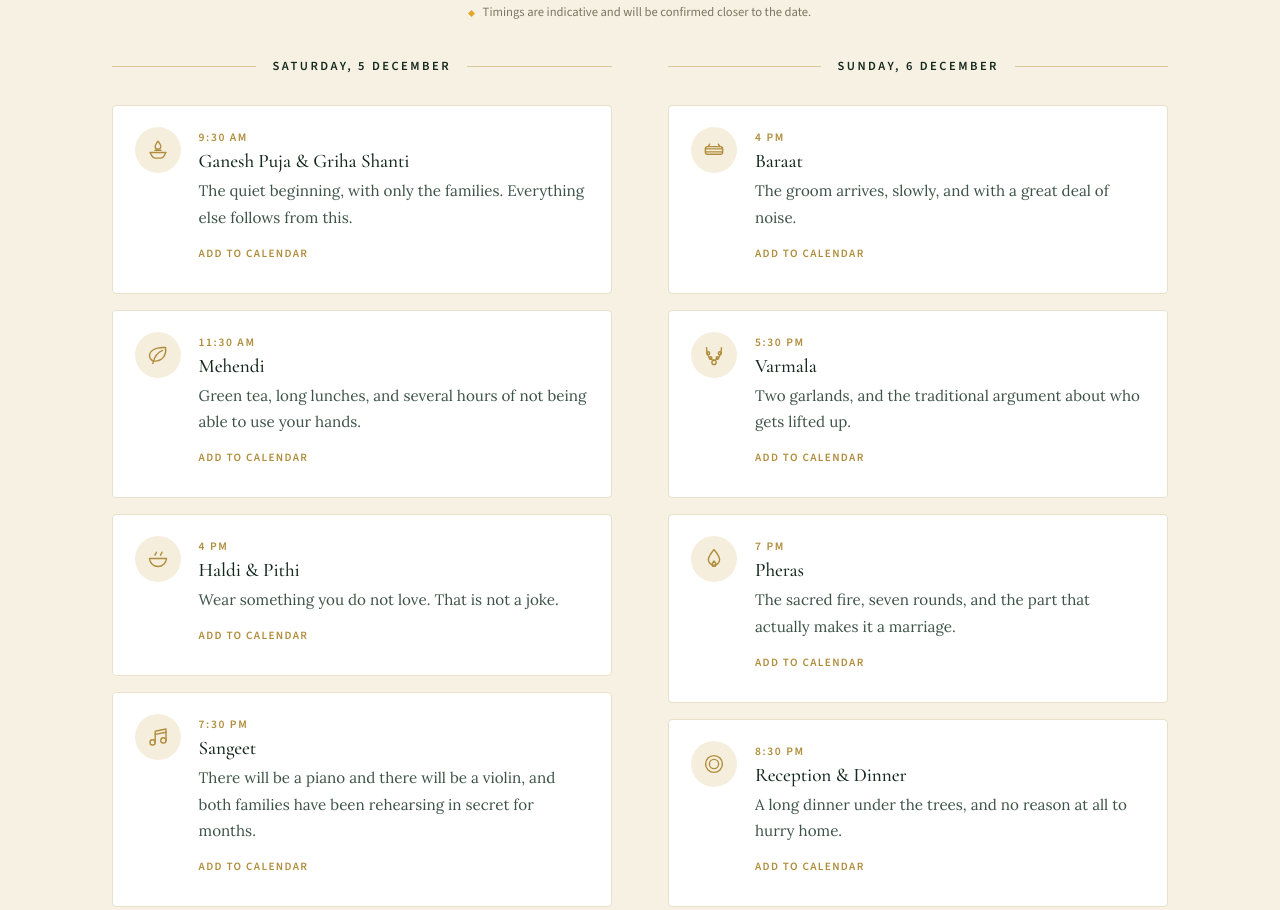
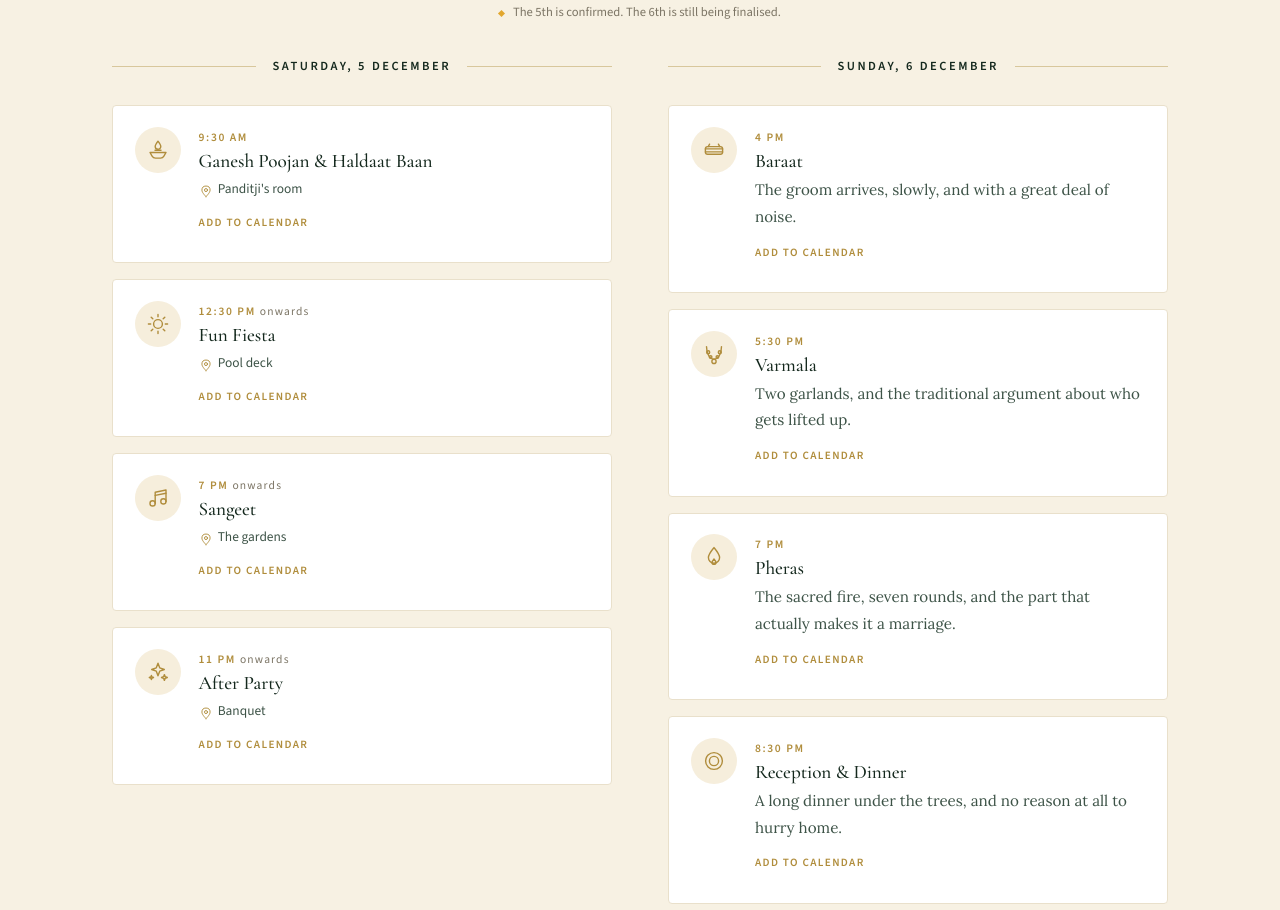
Before and after one commit to foreverVIDHyou/foreverVIDHyou.github.io, a plain HTML site: page index.html in a window 1280 px wide. Shown: the part 1530-2440 px from the top of the page. Drawn offline with nearby package versions, Linux system fonts and the light colour scheme.

Commit message:
Update site, 2026-09-02

```diff
--- a/assets/css/site.css
+++ b/assets/css/site.css
@@ -528,7 +528,21 @@ p  { margin: 0 0 1.05em; }
   letter-spacing: .14em; text-transform: uppercase; color: var(--gold);
   margin: 0 0 .25em;
 }
-.ev-b h4 { margin-bottom: .3em; }
+.ev-t i {
+  font-style: normal; font-weight: 400; letter-spacing: .1em;
+  color: var(--ink-3); text-transform: lowercase;
+}
+.ev-b h4 { margin-bottom: .25em; }
+
+/* the room or lawn a function happens in, under its name */
+.ev-v {
+  display: flex; align-items: center; gap: .38em;
+  font-family: var(--ui); font-size: .84rem; color: var(--ink-2);
+  margin: 0 0 .4em;
+}
+.ev-pin { flex: 0 0 auto; width: 14px; height: 14px; color: var(--gold); }
+.ev-pin svg { width: 14px; height: 14px; }
+
 .ev-d { color: var(--ink-2); font-size: .95rem; margin: 0 0 .35em; }
 
 /* inline-block with real padding: as a bare inline link this was a 17px tap
--- a/index.html
+++ b/index.html
@@ -34,7 +34,7 @@
 <link rel="preconnect" href="https://fonts.googleapis.com">
 <link rel="preconnect" href="https://fonts.gstatic.com" crossorigin>
 <link rel="stylesheet" href="https://fonts.googleapis.com/css2?family=Cormorant+Garamond:ital,wght@0,300;0,400;0,500;0,600;1,300;1,400&family=Lora:ital,wght@0,400;0,500;1,400&family=Source+Sans+3:wght@400;600&family=Great+Vibes&family=Noto+Serif+Devanagari:wght@400;500;600&display=swap">
-<link rel="stylesheet" href="assets/css/site.css?v=0813518d">
+<link rel="stylesheet" href="assets/css/site.css?v=fbeb4627">
 
 <script>
   try {
@@ -145,7 +145,7 @@ aria-current="page"><span class="l" data-l="en">Invitation</span><span class="l"
   <div class="wrap">
     <p class="eyebrow"><span class="l" data-l="en">Two days, one wedding</span><span class="l" data-l="hi" lang="hi">दो दिन, एक विवाह</span></p>
 <h2><span class="l" data-l="en">The Celebrations</span><span class="l" data-l="hi" lang="hi">समारोह</span></h2>
-    <p class="draft-note"><span class="l" data-l="en">Timings are indicative and will be confirmed closer to the date.</span><span class="l" data-l="hi" lang="hi">समय अनुमानित है, तारीख़ के क़रीब पक्का कर दिया जाएगा।</span></p>
+    <p class="draft-note"><span class="l" data-l="en">The 5th is confirmed. The 6th is still being finalised.</span><span class="l" data-l="hi" lang="hi">५ तारीख़ तय है। ६ तारीख़ का कार्यक्रम अभी तय हो रहा है।</span></p>
 
     <div class="days">
       <div class="day">
@@ -157,39 +157,44 @@ aria-current="page"><span class="l" data-l="en">Invitation</span><span class="l"
     <path d="M4 14.5h16l-2.1 3.6a4 4 0 0 1-3.4 2h-5a4 4 0 0 1-3.4-2Z"/>
     <path d="M9 12.2h6"/></svg></span>
             <div class="ev-b">
-              <p class="ev-t"><span class="l" data-l="en">9:30 am</span><span class="l" data-l="hi" lang="hi">सुबह ९:३०</span></p>
-              <h4><span class="l" data-l="en">Ganesh Puja &amp; Griha Shanti</span><span class="l" data-l="hi" lang="hi">गणेश पूजा एवं गृह शांति</span></h4>
-              <p class="ev-d"><span class="l" data-l="en">The quiet beginning, with only the families. Everything else follows from this.</span><span class="l" data-l="hi" lang="hi">शांत शुरुआत, केवल परिवारजनों के साथ। बाकी सब कुछ इसी के बाद।</span></p>
+              <p class="ev-t">
+                <span class="l" data-l="en">9:30 am</span><span class="l" data-l="hi" lang="hi">सुबह ९:३०</span>              </p>
+              <h4><span class="l" data-l="en">Ganesh Poojan &amp; Haldaat Baan</span><span class="l" data-l="hi" lang="hi">गणेश पूजन एवं हल्दात बान</span></h4>
+              <p class="ev-v">
+                <span class="ev-pin" aria-hidden="true">
+                  <svg viewBox="0 0 24 24" fill="none" stroke="currentColor" stroke-width="1.6"
+                       stroke-linecap="round" stroke-linejoin="round">
+                    <path d="M12 21.5s7-6.2 7-11a7 7 0 1 0-14 0c0 4.8 7 11 7 11Z"/>
+                    <circle cx="12" cy="10.4" r="2.6"/>
+                  </svg>
+                </span><span class="l" data-l="en">Panditji&#39;s room</span><span class="l" data-l="hi" lang="hi">पंडितजी का कक्ष</span>
+              </p>
               <a class="ev-cal" target="_blank" rel="noopener"
-                 href="https://calendar.google.com/calendar/render?action=TEMPLATE&amp;text=Ganesh%20Puja%20%26%20Griha%20Shanti%2C%20Vibhakar%20%26%20Dhwani&amp;dates=20261205T093000/20261205T113000&amp;location=Club%20Mahindra%20Assonora%2C%20Assonora%2C%20Bardez%2C%20North%20Goa%20403503">
+                 href="https://calendar.google.com/calendar/render?action=TEMPLATE&amp;text=Ganesh%20Poojan%20%26%20Haldaat%20Baan%2C%20Vibhakar%20%26%20Dhwani&amp;dates=20261205T093000/20261205T113000&amp;location=Club%20Mahindra%20Assonora%2C%20Assonora%2C%20Bardez%2C%20North%20Goa%20403503">
                 <span class="l" data-l="en">Add to calendar</span><span class="l" data-l="hi" lang="hi">कैलेंडर में जोड़ें</span>
               </a>
             </div>
           </li>
           <li class="ev-i">
             <span class="ev-ic"><svg viewBox="0 0 24 24" fill="none" stroke="currentColor" stroke-width="1.4"
-     stroke-linecap="round" stroke-linejoin="round" aria-hidden="true" focusable="false">    <path d="M19.5 4.5c1.2 6.4-2 12.2-8.4 13.4C7.3 18.6 4.5 17 3.7 14 2.6 8.6 8.4 3.9 19.5 4.5Z"/>
-    <path d="M16.6 7.4C12.3 9 8.6 12.6 6.8 20.5"/></svg></span>
+     stroke-linecap="round" stroke-linejoin="round" aria-hidden="true" focusable="false">    <circle cx="12" cy="12" r="4.4"/>
+    <path d="M12 2.4v2.3M12 19.3v2.3M21.6 12h-2.3M4.7 12H2.4"/>
+    <path d="M18.8 5.2l-1.6 1.6M6.8 17.2l-1.6 1.6M18.8 18.8l-1.6-1.6M6.8 6.8L5.2 5.2"/></svg></span>
             <div class="ev-b">
-              <p class="ev-t"><span class="l" data-l="en">11:30 am</span><span class="l" data-l="hi" lang="hi">सुबह ११:३०</span></p>
-              <h4><span class="l" data-l="en">Mehendi</span><span class="l" data-l="hi" lang="hi">मेहंदी</span></h4>
-              <p class="ev-d"><span class="l" data-l="en">Green tea, long lunches, and several hours of not being able to use your hands.</span><span class="l" data-l="hi" lang="hi">चाय, लंबा भोजन, और कई घंटे हाथों के बेकार रहने के।</span></p>
+              <p class="ev-t">
+                <span class="l" data-l="en">12:30 pm</span><span class="l" data-l="hi" lang="hi">दोपहर १२:३०</span> <i><span class="l" data-l="en">onwards</span><span class="l" data-l="hi" lang="hi">से आगे</span></i>              </p>
+              <h4><span class="l" data-l="en">Fun Fiesta</span><span class="l" data-l="hi" lang="hi">फ़न फ़िएस्ता</span></h4>
+              <p class="ev-v">
+                <span class="ev-pin" aria-hidden="true">
+                  <svg viewBox="0 0 24 24" fill="none" stroke="currentColor" stroke-width="1.6"
+                       stroke-linecap="round" stroke-linejoin="round">
+                    <path d="M12 21.5s7-6.2 7-11a7 7 0 1 0-14 0c0 4.8 7 11 7 11Z"/>
+                    <circle cx="12" cy="10.4" r="2.6"/>
+                  </svg>
+                </span><span class="l" data-l="en">Pool deck</span><span class="l" data-l="hi" lang="hi">पूल डेक</span>
+              </p>
               <a class="ev-cal" target="_blank" rel="noopener"
-                 href="https://calendar.google.com/calendar/render?action=TEMPLATE&amp;text=Mehendi%2C%20Vibhakar%20%26%20Dhwani&amp;dates=20261205T113000/20261205T133000&amp;location=Club%20Mahindra%20Assonora%2C%20Assonora%2C%20Bardez%2C%20North%20Goa%20403503">
-                <span class="l" data-l="en">Add to calendar</span><span class="l" data-l="hi" lang="hi">कैलेंडर में जोड़ें</span>
-              </a>
-            </div>
-          </li>
-          <li class="ev-i">
-            <span class="ev-ic"><svg viewBox="0 0 24 24" fill="none" stroke="currentColor" stroke-width="1.4"
-     stroke-linecap="round" stroke-linejoin="round" aria-hidden="true" focusable="false">    <path d="M3.5 11.5h17a8.5 8.5 0 0 1-8.5 8 8.5 8.5 0 0 1-8.5-8Z"/>
-    <path d="M9 8.2c0-1.4 1.4-1.6 1.4-3M14.6 8.2c0-1.4 1.4-1.6 1.4-3"/></svg></span>
-            <div class="ev-b">
-              <p class="ev-t"><span class="l" data-l="en">4 pm</span><span class="l" data-l="hi" lang="hi">शाम ४ बजे</span></p>
-              <h4><span class="l" data-l="en">Haldi &amp; Pithi</span><span class="l" data-l="hi" lang="hi">हल्दी एवं पीठी</span></h4>
-              <p class="ev-d"><span class="l" data-l="en">Wear something you do not love. That is not a joke.</span><span class="l" data-l="hi" lang="hi">ऐसा कुछ पहनिए जो आपको बहुत प्रिय न हो। यह मज़ाक नहीं है।</span></p>
-              <a class="ev-cal" target="_blank" rel="noopener"
-                 href="https://calendar.google.com/calendar/render?action=TEMPLATE&amp;text=Haldi%20%26%20Pithi%2C%20Vibhakar%20%26%20Dhwani&amp;dates=20261205T160000/20261205T180000&amp;location=Club%20Mahindra%20Assonora%2C%20Assonora%2C%20Bardez%2C%20North%20Goa%20403503">
+                 href="https://calendar.google.com/calendar/render?action=TEMPLATE&amp;text=Fun%20Fiesta%2C%20Vibhakar%20%26%20Dhwani&amp;dates=20261205T123000/20261205T143000&amp;location=Club%20Mahindra%20Assonora%2C%20Assonora%2C%20Bardez%2C%20North%20Goa%20403503">
                 <span class="l" data-l="en">Add to calendar</span><span class="l" data-l="hi" lang="hi">कैलेंडर में जोड़ें</span>
               </a>
             </div>
@@ -199,11 +204,44 @@ aria-current="page"><span class="l" data-l="en">Invitation</span><span class="l"
      stroke-linecap="round" stroke-linejoin="round" aria-hidden="true" focusable="false">    <circle cx="6.6" cy="17.4" r="2.6"/><circle cx="17.4" cy="15.4" r="2.6"/>
     <path d="M9.2 17.4V6.2l10.8-2.2v11.4"/><path d="M9.2 9.4 20 7.2"/></svg></span>
             <div class="ev-b">
-              <p class="ev-t"><span class="l" data-l="en">7:30 pm</span><span class="l" data-l="hi" lang="hi">रात ७:३०</span></p>
+              <p class="ev-t">
+                <span class="l" data-l="en">7 pm</span><span class="l" data-l="hi" lang="hi">रात ७ बजे</span> <i><span class="l" data-l="en">onwards</span><span class="l" data-l="hi" lang="hi">से आगे</span></i>              </p>
               <h4><span class="l" data-l="en">Sangeet</span><span class="l" data-l="hi" lang="hi">संगीत</span></h4>
-              <p class="ev-d"><span class="l" data-l="en">There will be a piano and there will be a violin, and both families have been rehearsing in secret for months.</span><span class="l" data-l="hi" lang="hi">पियानो भी होगा और वायलिन भी, और दोनों परिवार महीनों से चुपचाप रिहर्सल कर रहे हैं।</span></p>
+              <p class="ev-v">
+                <span class="ev-pin" aria-hidden="true">
+                  <svg viewBox="0 0 24 24" fill="none" stroke="currentColor" stroke-width="1.6"
+                       stroke-linecap="round" stroke-linejoin="round">
+                    <path d="M12 21.5s7-6.2 7-11a7 7 0 1 0-14 0c0 4.8 7 11 7 11Z"/>
+                    <circle cx="12" cy="10.4" r="2.6"/>
+                  </svg>
+                </span><span class="l" data-l="en">The gardens</span><span class="l" data-l="hi" lang="hi">बगीचा</span>
+              </p>
               <a class="ev-cal" target="_blank" rel="noopener"
-                 href="https://calendar.google.com/calendar/render?action=TEMPLATE&amp;text=Sangeet%2C%20Vibhakar%20%26%20Dhwani&amp;dates=20261205T193000/20261205T213000&amp;location=Club%20Mahindra%20Assonora%2C%20Assonora%2C%20Bardez%2C%20North%20Goa%20403503">
+                 href="https://calendar.google.com/calendar/render?action=TEMPLATE&amp;text=Sangeet%2C%20Vibhakar%20%26%20Dhwani&amp;dates=20261205T190000/20261205T210000&amp;location=Club%20Mahindra%20Assonora%2C%20Assonora%2C%20Bardez%2C%20North%20Goa%20403503">
+                <span class="l" data-l="en">Add to calendar</span><span class="l" data-l="hi" lang="hi">कैलेंडर में जोड़ें</span>
+              </a>
+            </div>
+          </li>
+          <li class="ev-i">
+            <span class="ev-ic"><svg viewBox="0 0 24 24" fill="none" stroke="currentColor" stroke-width="1.4"
+     stroke-linecap="round" stroke-linejoin="round" aria-hidden="true" focusable="false">    <path d="M12 3.2l1.7 4.6 4.6 1.7-4.6 1.7L12 15.8l-1.7-4.6L5.7 9.5l4.6-1.7Z"/>
+    <path d="M18.4 14.6l.8 2.1 2.1.8-2.1.8-.8 2.1-.8-2.1-2.1-.8 2.1-.8Z"/>
+    <path d="M5.4 15.4l.6 1.5 1.5.6-1.5.6-.6 1.5-.6-1.5-1.5-.6 1.5-.6Z"/></svg></span>
+            <div class="ev-b">
+              <p class="ev-t">
+                <span class="l" data-l="en">11 pm</span><span class="l" data-l="hi" lang="hi">रात ११ बजे</span> <i><span class="l" data-l="en">onwards</span><span class="l" data-l="hi" lang="hi">से आगे</span></i>              </p>
+              <h4><span class="l" data-l="en">After Party</span><span class="l" data-l="hi" lang="hi">आफ़्टर पार्टी</span></h4>
+              <p class="ev-v">
+                <span class="ev-pin" aria-hidden="true">
+                  <svg viewBox="0 0 24 24" fill="none" stroke="currentColor" stroke-width="1.6"
+                       stroke-linecap="round" stroke-linejoin="round">
+                    <path d="M12 21.5s7-6.2 7-11a7 7 0 1 0-14 0c0 4.8 7 11 7 11Z"/>
+                    <circle cx="12" cy="10.4" r="2.6"/>
+                  </svg>
+                </span><span class="l" data-l="en">Banquet</span><span class="l" data-l="hi" lang="hi">बैंक्वेट</span>
+              </p>
+              <a class="ev-cal" target="_blank" rel="noopener"
+                 href="https://calendar.google.com/calendar/render?action=TEMPLATE&amp;text=After%20Party%2C%20Vibhakar%20%26%20Dhwani&amp;dates=20261205T230000/20261205T230000&amp;location=Club%20Mahindra%20Assonora%2C%20Assonora%2C%20Bardez%2C%20North%20Goa%20403503">
                 <span class="l" data-l="en">Add to calendar</span><span class="l" data-l="hi" lang="hi">कैलेंडर में जोड़ें</span>
               </a>
             </div>
@@ -219,7 +257,8 @@ aria-current="page"><span class="l" data-l="en">Invitation</span><span class="l"
     <path d="M3.4 10.9h17.2M3.4 13.9h17.2"/>
     <path d="M7.6 6.2 6.2 8.6M16.4 6.2l1.4 2.4"/></svg></span>
             <div class="ev-b">
-              <p class="ev-t"><span class="l" data-l="en">4 pm</span><span class="l" data-l="hi" lang="hi">शाम ४ बजे</span></p>
+              <p class="ev-t">
+                <span class="l" data-l="en">4 pm</span><span class="l" data-l="hi" lang="hi">शाम ४ बजे</span>              </p>
               <h4><span class="l" data-l="en">Baraat</span><span class="l" data-l="hi" lang="hi">बारात</span></h4>
               <p class="ev-d"><span class="l" data-l="en">The groom arrives, slowly, and with a great deal of noise.</span><span class="l" data-l="hi" lang="hi">दूल्हा आता है, धीरे-धीरे, और खूब शोर के साथ।</span></p>
               <a class="ev-cal" target="_blank" rel="noopener"
@@ -235,7 +274,8 @@ aria-current="page"><span class="l" data-l="en">Invitation</span><span class="l"
     <circle cx="6.2" cy="10.2" r="1.5"/><circle cx="17.8" cy="10.2" r="1.5"/>
     <circle cx="8.6" cy="15" r="1.3"/><circle cx="15.4" cy="15" r="1.3"/></svg></span>
             <div class="ev-b">
-              <p class="ev-t"><span class="l" data-l="en">5:30 pm</span><span class="l" data-l="hi" lang="hi">शाम ५:३०</span></p>
+              <p class="ev-t">
+                <span class="l" data-l="en">5:30 pm</span><span class="l" data-l="hi" lang="hi">शाम ५:३०</span>              </p>
               <h4><span class="l" data-l="en">Varmala</span><span class="l" data-l="hi" lang="hi">वरमाला</span></h4>
               <p class="ev-d"><span class="l" data-l="en">Two garlands, and the traditional argument about who gets lifted up.</span><span class="l" data-l="hi" lang="hi">दो मालाएँ, और यह पुरानी बहस कि किसे ऊपर उठाया जाएगा।</span></p>
               <a class="ev-cal" target="_blank" rel="noopener"
@@ -249,7 +289,8 @@ aria-current="page"><span class="l" data-l="en">Invitation</span><span class="l"
      stroke-linecap="round" stroke-linejoin="round" aria-hidden="true" focusable="false">    <path d="M12 2.6c3.4 4.2 5.6 6.8 5.6 10a5.6 5.6 0 1 1-11.2 0c0-3.2 2.2-5.8 5.6-10Z"/>
     <path d="M12 14c1.2 1.5 1.9 2.4 1.9 3.4a1.9 1.9 0 1 1-3.8 0c0-1 .7-1.9 1.9-3.4Z"/></svg></span>
             <div class="ev-b">
-              <p class="ev-t"><span class="l" data-l="en">7 pm</span><span class="l" data-l="hi" lang="hi">रात ७ बजे</span></p>
+              <p class="ev-t">
+                <span class="l" data-l="en">7 pm</span><span class="l" data-l="hi" lang="hi">रात ७ बजे</span>              </p>
               <h4><span class="l" data-l="en">Pheras</span><span class="l" data-l="hi" lang="hi">फेरे</span></h4>
               <p class="ev-d"><span class="l" data-l="en">The sacred fire, seven rounds, and the part that actually makes it a marriage.</span><span class="l" data-l="hi" lang="hi">पवित्र अग्नि, सात फेरे, और वही क्षण जो इसे सचमुच विवाह बनाता है।</span></p>
               <a class="ev-cal" target="_blank" rel="noopener"
@@ -262,7 +303,8 @@ aria-current="page"><span class="l" data-l="en">Invitation</span><span class="l"
             <span class="ev-ic"><svg viewBox="0 0 24 24" fill="none" stroke="currentColor" stroke-width="1.4"
      stroke-linecap="round" stroke-linejoin="round" aria-hidden="true" focusable="false">    <circle cx="12" cy="12" r="8.4"/><circle cx="12" cy="12" r="4.6"/></svg></span>
             <div class="ev-b">
-              <p class="ev-t"><span class="l" data-l="en">8:30 pm</span><span class="l" data-l="hi" lang="hi">रात ८:३०</span></p>
+              <p class="ev-t">
+                <span class="l" data-l="en">8:30 pm</span><span class="l" data-l="hi" lang="hi">रात ८:३०</span>              </p>
               <h4><span class="l" data-l="en">Reception &amp; Dinner</span><span class="l" data-l="hi" lang="hi">प्रीतिभोज</span></h4>
               <p class="ev-d"><span class="l" data-l="en">A long dinner under the trees, and no reason at all to hurry home.</span><span class="l" data-l="hi" lang="hi">पेड़ों के नीचे लंबा भोजन, और घर लौटने की कोई जल्दी नहीं।</span></p>
               <a class="ev-cal" target="_blank" rel="noopener"
@@ -417,19 +459,19 @@ aria-current="page"><span class="l" data-l="en">Invitation</span><span class="l"
             <div class="chips">
                 <label class="chip">
                   <input type="checkbox" name="events" value="ganesh" checked>
-                  <span><span class="l" data-l="en">Ganesh Puja &amp; Griha Shanti</span><span class="l" data-l="hi" lang="hi">गणेश पूजा एवं गृह शांति</span></span>
+                  <span><span class="l" data-l="en">Ganesh Poojan &amp; Haldaat Baan</span><span class="l" data-l="hi" lang="hi">गणेश पूजन एवं हल्दात बान</span></span>
                 </label>
                 <label class="chip">
-                  <input type="checkbox" name="events" value="mehendi" checked>
-                  <span><span class="l" data-l="en">Mehendi</span><span class="l" data-l="hi" lang="hi">मेहंदी</span></span>
-                </label>
-                <label class="chip">
-                  <input type="checkbox" name="events" value="haldi" checked>
-                  <span><span class="l" data-l="en">Haldi &amp; Pithi</span><span class="l" data-l="hi" lang="hi">हल्दी एवं पीठी</span></span>
+                  <input type="checkbox" name="events" value="fiesta" checked>
+                  <span><span class="l" data-l="en">Fun Fiesta</span><span class="l" data-l="hi" lang="hi">फ़न फ़िएस्ता</span></span>
                 </label>
                 <label class="chip">
                   <input type="checkbox" name="events" value="sangeet" checked>
                   <span><span class="l" data-l="en">Sangeet</span><span class="l" data-l="hi" lang="hi">संगीत</span></span>
+                </label>
+                <label class="chip">
+                  <input type="checkbox" name="events" value="afterparty" checked>
+                  <span><span class="l" data-l="en">After Party</span><span class="l" data-l="hi" lang="hi">आफ़्टर पार्टी</span></span>
                 </label>
                 <label class="chip">
                   <input type="checkbox" name="events" value="baraat" checked>
```
Also changed, not shown: story.html (+1 -1 lines), travel.html (+1 -1 lines).
